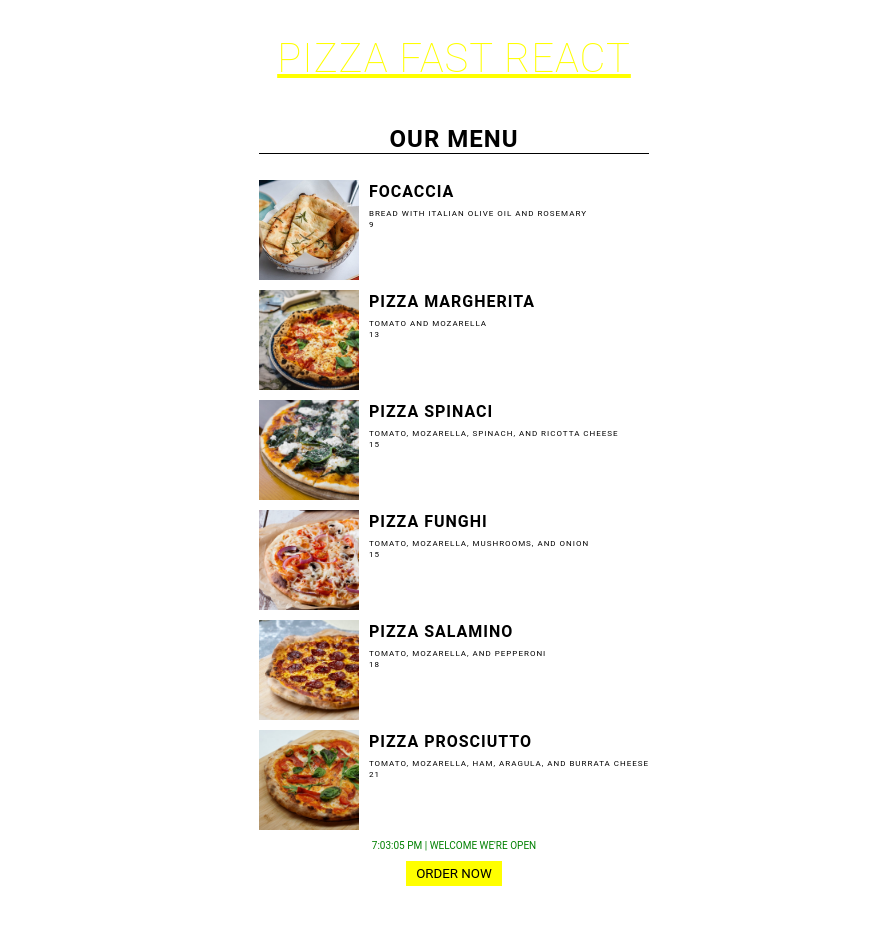
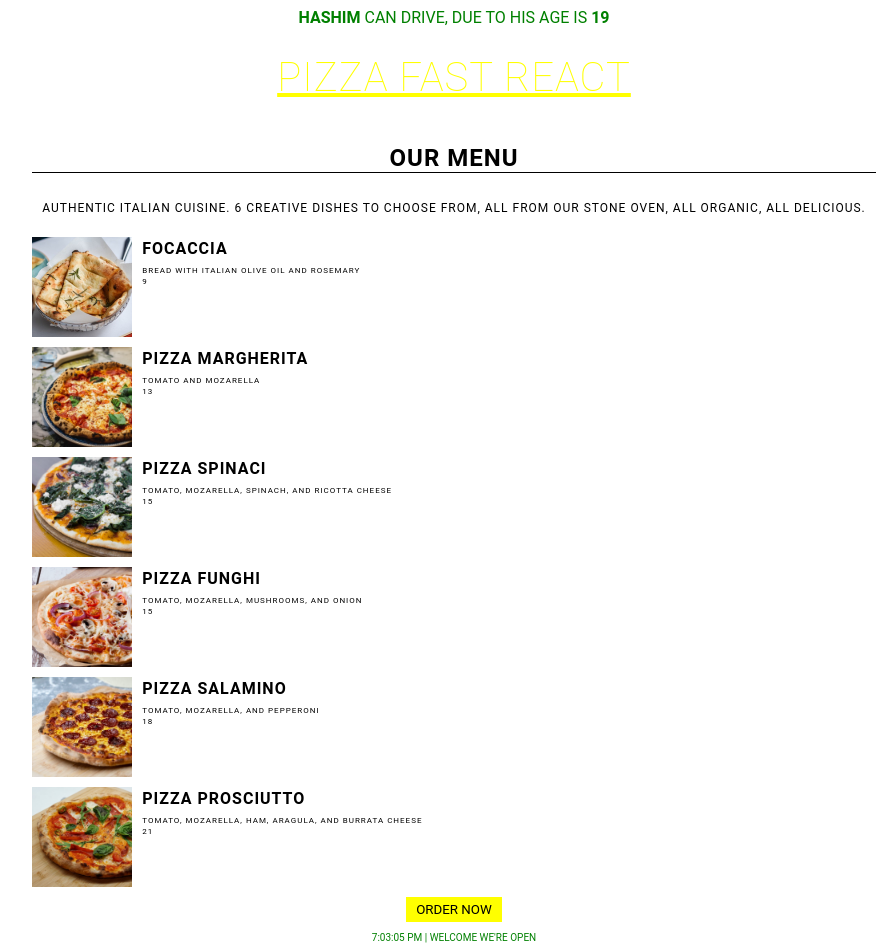
Before and after one commit to hashimmalik59/react-zero-to-hero, a React (Vite) app in the folder 05-section/: page / in a window 1280 px wide. Shown: the whole page, without its empty margins (194-1089 px from the left). Before the commit the page ends 886 px from the top, so only its background shows below. Built offline with nearby package versions, Linux system fonts and the light colour scheme.

Commit message:
05-section conditional redering with &&

```diff
--- a/05-section/src/App.css
+++ b/05-section/src/App.css
@@ -54,3 +54,9 @@ footer button {
     border: none;
     padding: 5px 10px;
 }
+
+.pizza-data {
+    font-size: .75rem;
+    text-align: justify;
+    padding: 0 10px;
+}
--- a/05-section/src/App.jsx
+++ b/05-section/src/App.jsx
@@ -7,6 +7,7 @@ import React from 'react'
 // import Menu1 from './components/Menu1'
 // import Bulb from './practice-components/Bulb'
 // import Ticket from './practice-components/Ticket'
+import IsDrive from './practice-components/IsDrive'
 
 // CSS
 import "./App.css"
@@ -25,6 +26,7 @@ function App() {
             <Menu1 /> */}
             {/* <Bulb status="on" /> */}
             {/* <Ticket age={17} basePrice={100} /> */}
+            <IsDrive name="Hashim" age={19} />
             <Header />
             <Menu />
             <Footer />
--- a/05-section/src/jonas-components/Footer.jsx
+++ b/05-section/src/jonas-components/Footer.jsx
@@ -8,11 +8,11 @@ const Footer = () => {
     const isOpen = hour >= openHour && hour <= closeHour;
     return (
         <footer>
+            <button>Order Now</button>
             <small className='bg' style={{
                 color: isOpen ?
                     "green" : "red"
             }}>{new Date().toLocaleTimeString()} | {isOpen ? "Welcome we're open" : "Sorry, we're closed!"}</small>
-            <button>Order Now</button>
         </footer>
     )
 }
--- a/05-section/src/jonas-components/Menu.jsx
+++ b/05-section/src/jonas-components/Menu.jsx
@@ -50,14 +50,12 @@ import Pizza from "./Pizza"
 const Menu = () => {
     return <main className='menu'>
         <h1>Our Menu</h1>
-
+        <p className='pizza-data'>Authentic Italian cuisine. 6 creative dishes to choose from, All from our stone oven, all organic, all delicious.</p>
         <div>
             {pizzaData.map(item => (
                 <Pizza
-                    photo={item.photoName}
-                    name={item.name}
-                    ingredients={item.ingredients}
-                    price={item.price}
+                    pizzaObj={item}
+                    key={item.name}
                 />
             ))}
         </div>
--- a/05-section/src/jonas-components/Pizza.jsx
+++ b/05-section/src/jonas-components/Pizza.jsx
@@ -1,16 +1,19 @@
 import React from 'react'
 
-const Pizza = ({ photo, name, ingredients, price }) => {
+const Pizza = ({ pizzaObj }) => {
 
     return (
-        <div className='pizza'>
-            <img src={photo} alt={name} width={"100px"} />
-            <div className='pizza-info'>
-                <h1>{name}</h1>
-                <p>{ingredients}</p>
-                <span>{price + 3}</span>
+        <>
+            <div className='pizza'>
+                <img src={pizzaObj.photoName} alt={pizzaObj.name} width={"100px"} />
+                <div className='pizza-info'>
+                    <h1>{pizzaObj.name}</h1>
+                    <p>{pizzaObj.ingredients}</p>
+                    <span>{pizzaObj.price + 3}</span>
+                    <span>{pizzaObj.soldOut}</span>
+                </div>
             </div>
-        </div>
+        </>
     )
 }
 
--- /dev/null
+++ b/05-section/src/practice-components/IsDrive.jsx
@@ -0,0 +1,16 @@
+import React from 'react'
+
+const IsDrive = ({ name, age }) => {
+    return (
+        <div>
+            {age >= 18 && (
+                <pb style={{ color: "green" }}>
+                    <strong>{name}</strong> can drive, due to his age is <strong>{age}</strong>
+                </pb>
+            )
+            }
+        </div>
+    )
+}
+
+export default IsDrive
```
